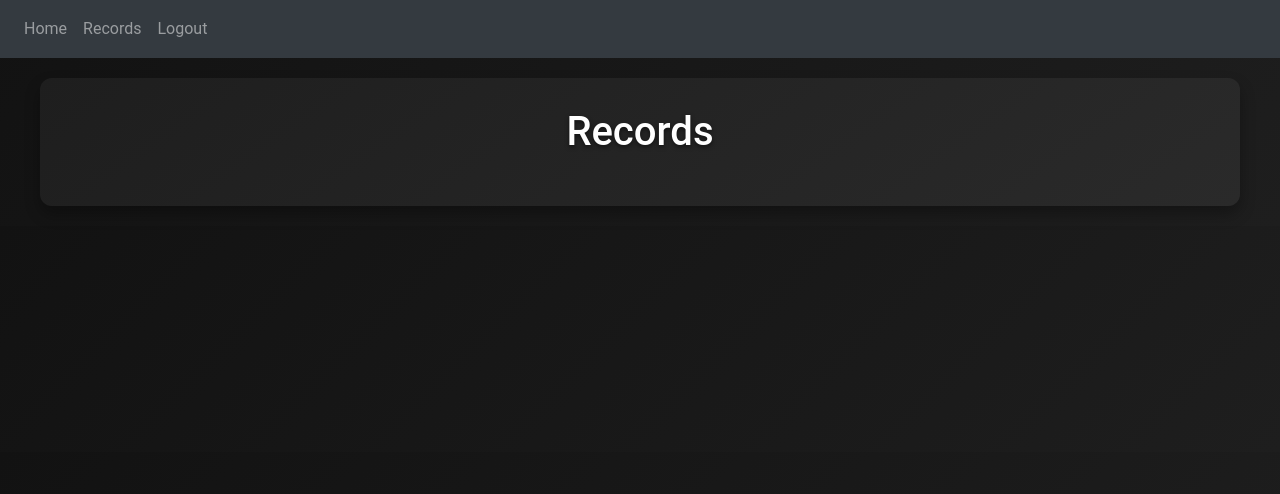
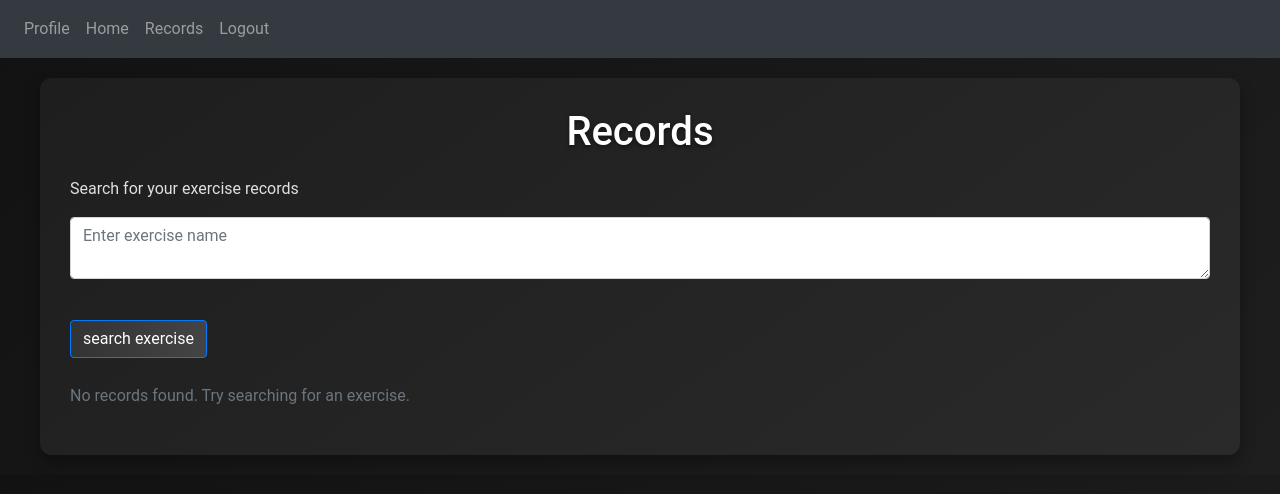
Before and after one commit to Svaboo/PY-PROJECT, a Flask app: page /records in a window 1280 px wide. Shown: the top 494 px of the page. Run offline with Flask 3, Linux system fonts and the light colour scheme; a user stored in the database is signed in; some libraries are stand-ins or nearby versions.

Commit message:
modified:   instance/database.db 	modified:   website/__pycache__/views.cpython-313.pyc 	modified:   website/templates/base.html 	new file:   website/templates/profile.html 	modified:   website/templates/records.html 	modified:   website/views.py

```diff
--- a/website/templates/base.html
+++ b/website/templates/base.html
@@ -31,6 +31,7 @@
       <div class="collapse navbar-collapse" id="navbar">
         <div class="navbar-nav">
           {% if user.is_authenticated %}
+          <a class="nav-item nav-link" id="profile" href="/profile">Profile</a>
           <a class="nav-item nav-link" id="home" href="/">Home</a>
           <a class="nav-item nav-link" id="records" href="/records">Records</a>
           <a class="nav-item nav-link" id="logout" href="/logout">Logout</a>
--- a/website/templates/records.html
+++ b/website/templates/records.html
@@ -1,4 +1,26 @@
 {% extends "base.html" %} {% block title %}Login{% endblock %} {% block content
     %}
 <h1 align="center">Records</h1>
-    {% endblock %}
+<p>Search for your exercise records</p>
+<form method="POST">
+<textarea name="records" id="record" class="form-control" placeholder="Enter exercise name"></textarea>
+<br />
+<button type="submit" class="btn btn-primary">search exercise</button>
+<br />
+</form>
+<br />
+{% if notes %}
+<ul class="list-group">
+  {% for note in notes %}
+  <li class="list-group-item">
+    <strong>Exercise:</strong> {{ note.data }}<br>
+    <strong>Weight:</strong> {{ note.weight }} kg<br>
+    <strong>Reps:</strong> {{ note.reps }}<br>
+    <strong>Date:</strong> {{ note.date.strftime('%Y-%m-%d') }}
+  </li>
+  {% endfor %}
+</ul>
+{% else %}
+<p class="text-muted">No records found. Try searching for an exercise.</p>
+{% endif %}
+{% endblock %}
--- a/website/views.py
+++ b/website/views.py
@@ -33,6 +33,7 @@ def home():
             db.session.add(new_workout)
             db.session.commit()
             flash('Workout added!', category='success')
+            return redirect(url_for('views.home'))
 
     elif note:
         if not workout_id or not Workout.query.get(workout_id):
@@ -48,6 +49,7 @@ def home():
             db.session.add(new_note)
             db.session.commit()
             flash('Exercise added!', category='success')
+            return redirect(url_for('views.home'))
 
     workouts = Workout.query.filter_by(user_id=current_user.id).all()
     return render_template("home.html", user=current_user, workouts=workouts)
@@ -78,9 +80,29 @@ def delete_workout():
     return jsonify({})
 
 @views.route('/records', methods=['GET', 'POST'])
+def records():
+    notes = []
+    if request.method == 'POST':
+        search_query = request.form.get('records')
+        if search_query:
+            notes = Note.query.filter(
+                Note.data.ilike(f"%{search_query}%"),
+                Note.user_id == current_user.id
+            ).all()
+    return render_template("records.html", user=current_user, notes=notes)
+
+@views.route('/profile', methods=['GET'])
 @login_required
+def profile():
 
-def results():
+    num_workouts = Workout.query.filter_by(user_id=current_user.id).count()
+    num_exercises = Note.query.filter_by(user_id=current_user.id).count()
+    username = current_user.first_name
 
-    workouts = Workout.query.filter_by(user_id=current_user.id).all()
-    return render_template("records.html", user=current_user, workouts=workouts)
+    return render_template(
+        "profile.html",
+        user=current_user,
+        num_workouts=num_workouts,
+        num_exercises=num_exercises,
+        username=username
+    )
```
Also changed, not shown: website/templates/profile.html (added, +17 -0 lines), instance/database.db.
